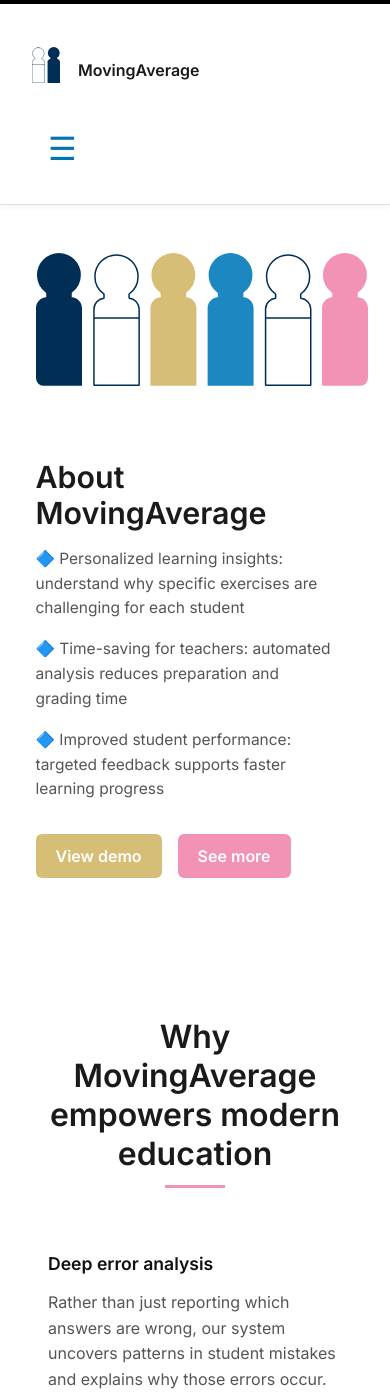
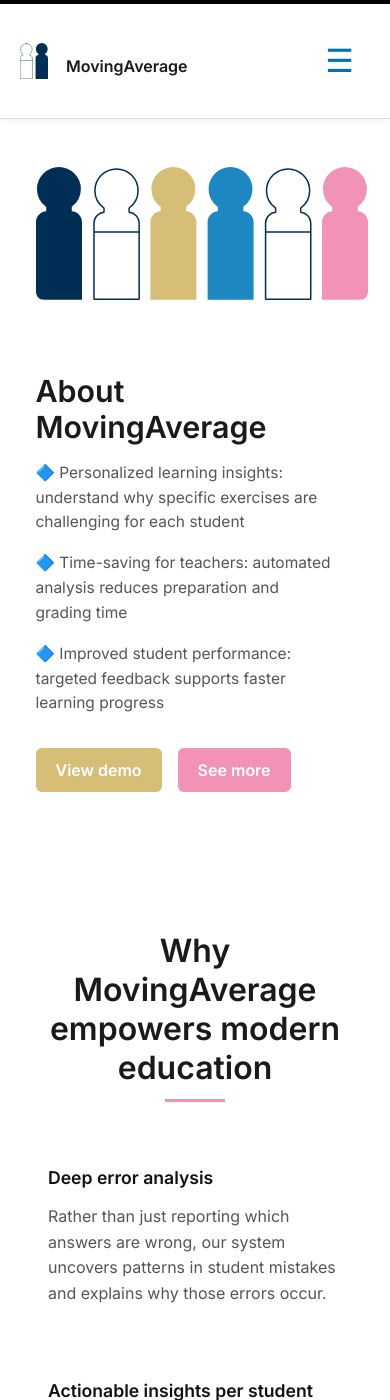
Before and after one commit to moving-average/moving-average.github.io, a Jekyll site: the page built from index.markdown, in a window 390 px wide and 1400 px high. Built offline with Jekyll 4.4.1, drawn with Linux system fonts in a browser that asks for light colours.

Commit message:
update style.css

```diff
--- a/assets/style.css
+++ b/assets/style.css
@@ -420,7 +420,7 @@ footer a:hover {
   display: flex;
   flex-direction: column;
   gap: 4rem;
-  padding: 3rem 5rem;
+  padding: 1rem 5rem;
   max-width: 1200px;
   margin: 4rem auto;
   box-sizing: border-box;
@@ -669,12 +669,15 @@ footer a:hover {
   }
 
   header {
-    flex-direction: column;
-    align-items: flex-start;
-    gap: 0.5rem;
+  flex-direction: row;
+  justify-content: space-between;
+  align-items: center;
+  padding: 1rem 1.25rem;
+  gap: 0;
   }
 
   .logo-title {
+    display: flex;
     flex-direction: row;
     align-items: center;
     gap: 0.5rem;
@@ -682,10 +685,12 @@ footer a:hover {
 
   .logo-img {
     width: 28px;
+    height: auto;
   }
 
   .site-title {
     font-size: 1rem;
+    font-weight: 600;
   }
 
   .hero-section {
```
